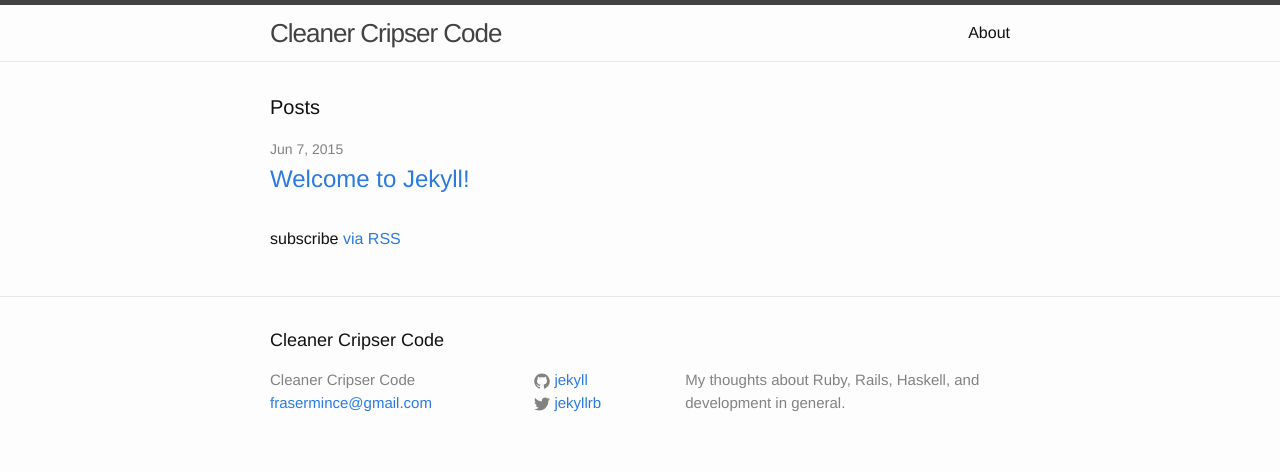
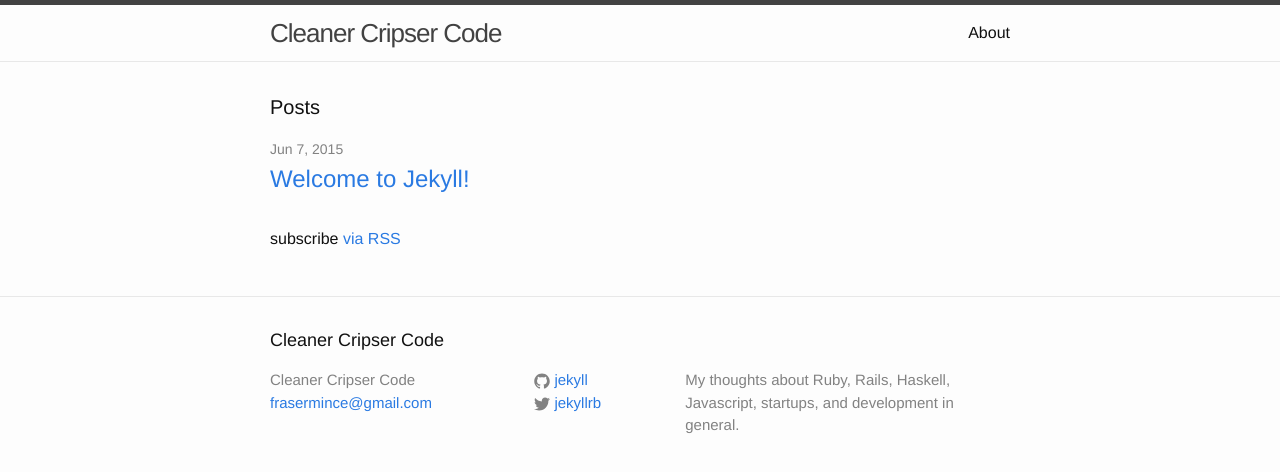
Before and after one commit to frasermince/frasermince.github.io, a Jekyll site: the page built from index.html, in a window 1280 px wide. Shown: the top 472 px of the page. Built offline with Jekyll 4.4.1, drawn with Linux system fonts in a browser that asks for light colours.

Commit message:
add other things I have thoughts about

```diff
--- a/_config.yml
+++ b/_config.yml
@@ -2,7 +2,7 @@
 title: Cleaner Cripser Code
 email: frasermince@gmail.com
 description: > # this means to ignore newlines until "baseurl:"
-  My thoughts about Ruby, Rails, Haskell, and development in general.
+  My thoughts about Ruby, Rails, Haskell, Javascript, startups, and development in general.
 baseurl: "" # the subpath of your site, e.g. /blog/
 url: "http://yourdomain.com" # the base hostname & protocol for your site
 twitter_username: jekyllrb
```
